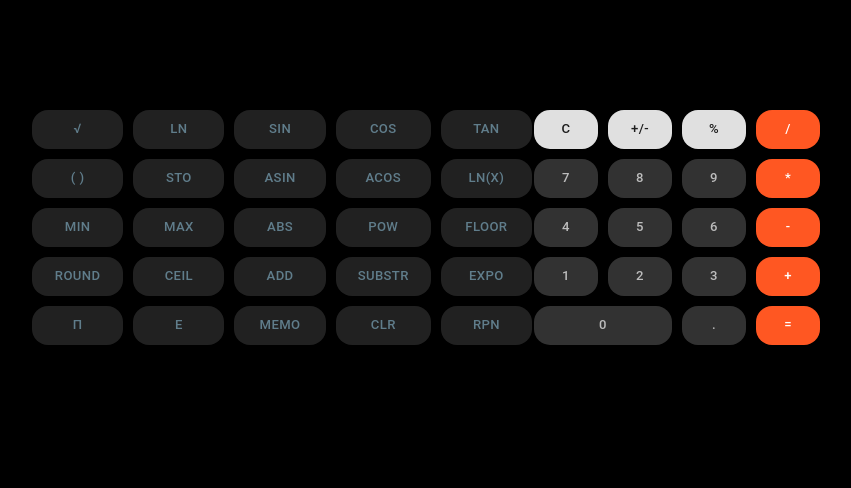
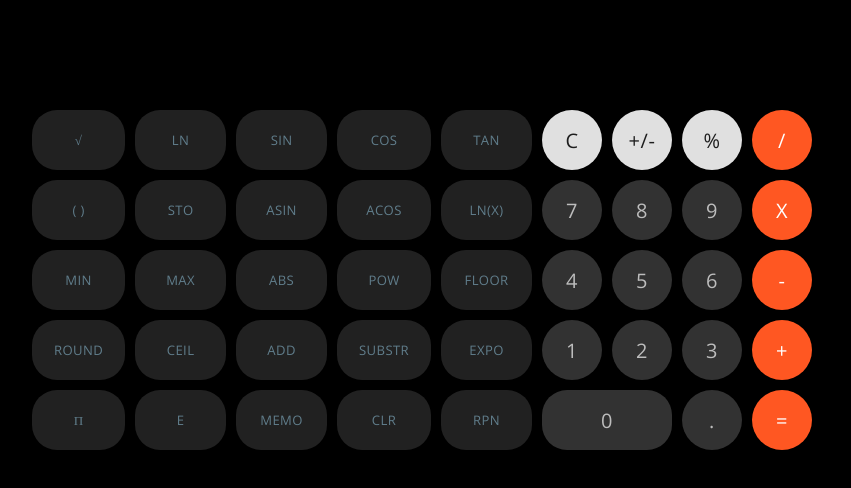
Before and after one commit to AlinaKontarero/calculator, a React (Create React App) app: page / in a window 1280 px wide. Shown: the top 488 px of the page, without its empty margins (223-1074 px from the left). Built offline with nearby package versions, Linux system fonts and the light colour scheme.

Commit message:
Buttons overwritten + theme updated

```diff
--- a/src/utils/theme.ts
+++ b/src/utils/theme.ts
@@ -24,7 +24,10 @@ const theme = createMuiTheme({
   overrides: {
     MuiButton: {
       root: {
-        borderRadius: 16,
+        minHeight: 60,
+        borderRadius: 25,
+        fontSize: 20,
+        fontFamily: 'Open Sans'
       },
     },
     MuiTooltip: {
--- a/src/views/ButtonsPanel.tsx
+++ b/src/views/ButtonsPanel.tsx
@@ -6,8 +6,11 @@ interface Props {
 class ButtonsPanel extends React.Component<Props, never> {
     render() {
       const buttonsLabels = ['C', '+/-', '%', '/', '7', '8', '9', '*', '4', '5', '6', '-', '1', '2', '3', '+', '0', '.', '=']
-      const buttonsArr = buttonsLabels.map((_button, index) => (
-        <div key={index} className={_button === '0' ? 'zero-button' : ''}>
+      const buttonsArr = buttonsLabels.map((_button, index) => {
+        const buttonLabel: string = _button === '*' ? 'x' : _button;
+        const isZeroButton: boolean = _button === '0'
+        return (
+          <div key={index} className={isZeroButton ? 'zero-button' : ''}>
             <Button
               disableElevation
               variant='contained'
@@ -18,14 +21,14 @@ class ButtonsPanel extends React.Component<Props, never> {
                 ? 'default'
                 : 'primary')
             }
-              fullWidth={true}
-              size='large'
+              style={isZeroButton ? {}: { borderRadius: '50%', minWidth: 60}}
+              fullWidth={isZeroButton}
             >
-            {_button}
+            {buttonLabel}
           </Button>
           </div>
-      ))
-
+        )}
+      )
 
       return (
         <div className='grid-container main-panel'>
```
